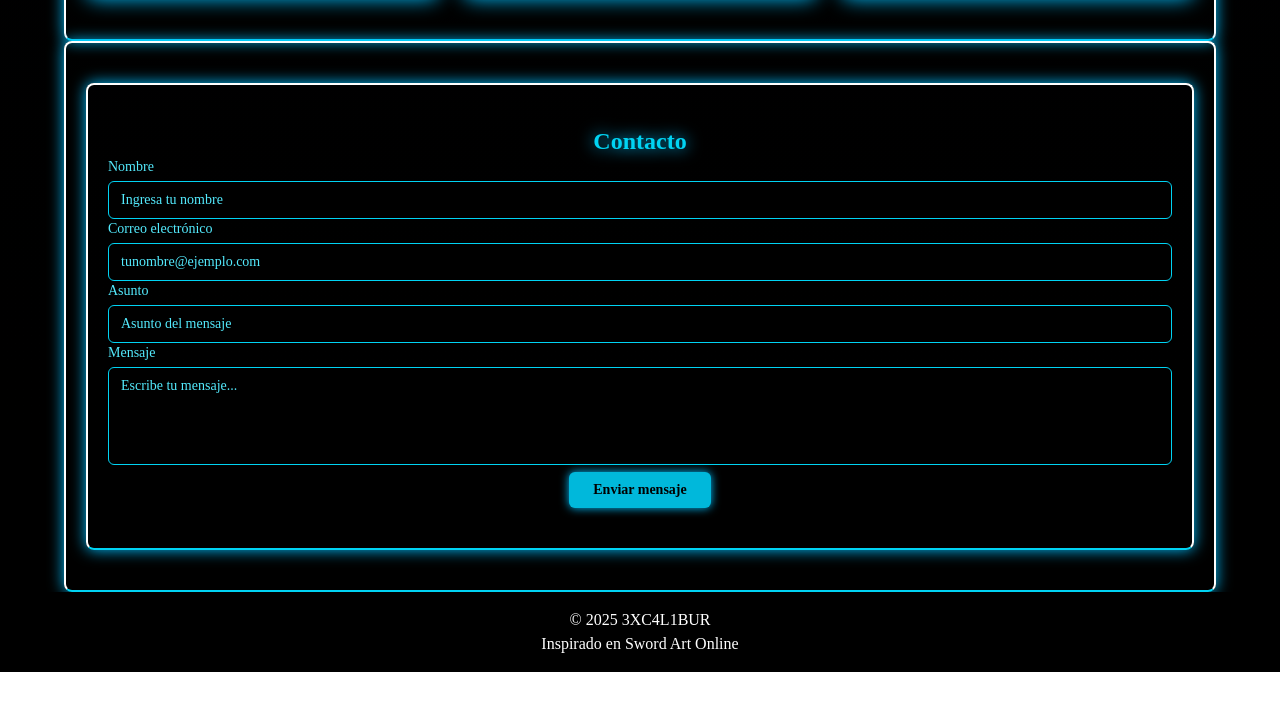
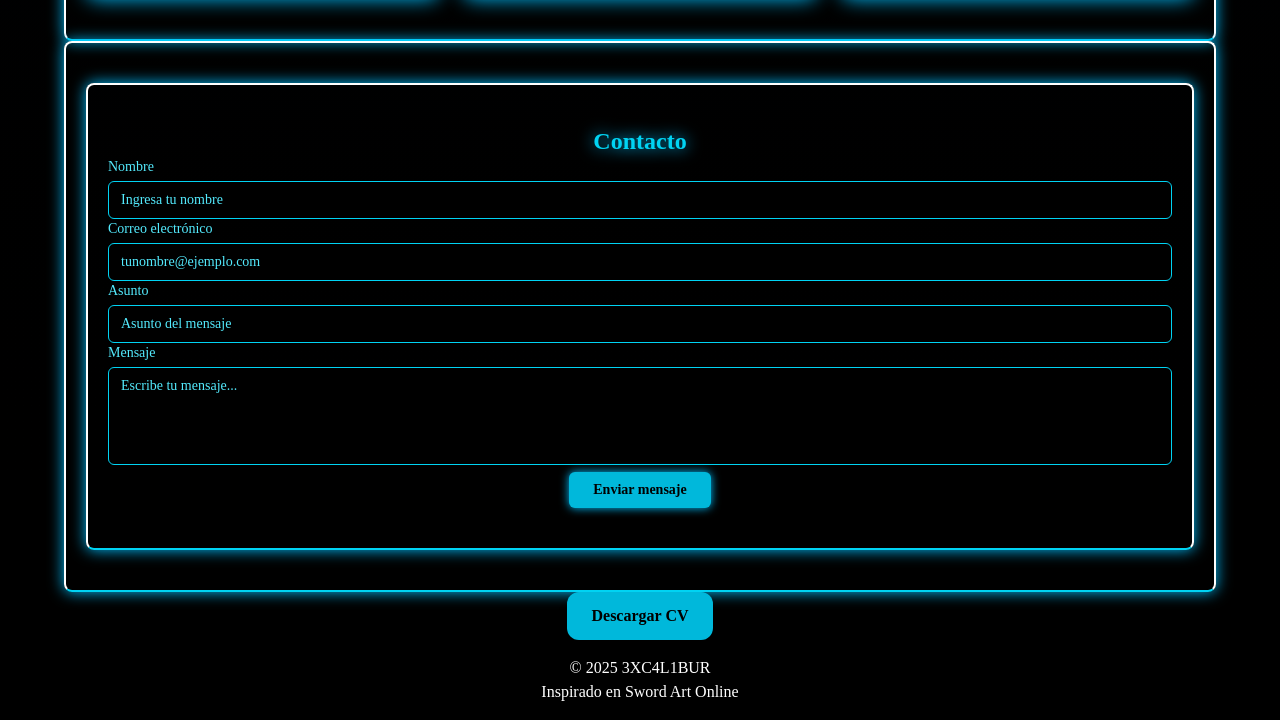
Before and after one commit to JaharlenEmanuel/Portafolio, a website: page index.html in a window 1280 px wide. Shown: the part 2421-3141 px from the top of the page. Before the commit the page ends 3093 px from the top, so only its background shows below. Drawn offline with Linux system fonts and the light colour scheme.

Commit message:
Version 1.007

```diff
--- a/index.html
+++ b/index.html
@@ -404,6 +404,14 @@
           </div>
         </form>
       </section>
+      <!-- Botón para descargar CV -->
+<div class="mt-6 flex justify-center">
+  <a href="./cv/cv.pdf" download
+     class="bg-cyan-500 hover:bg-cyan-400 text-black font-semibold px-6 py-3 rounded-xl shadow-lg shadow-cyan-500/40 transition duration-300 transform hover:scale-105 hover:shadow-cyan-400/60">
+      Descargar CV
+  </a>
+</div>
+
     </main>
     <footer class="bg-black text-white py-4">
       <div class="max-w-5xl mx-auto text-center">
```
Also changed, not shown: practicas/despues/practica2/img/practica2.jpeg (deleted), 2 other files.
